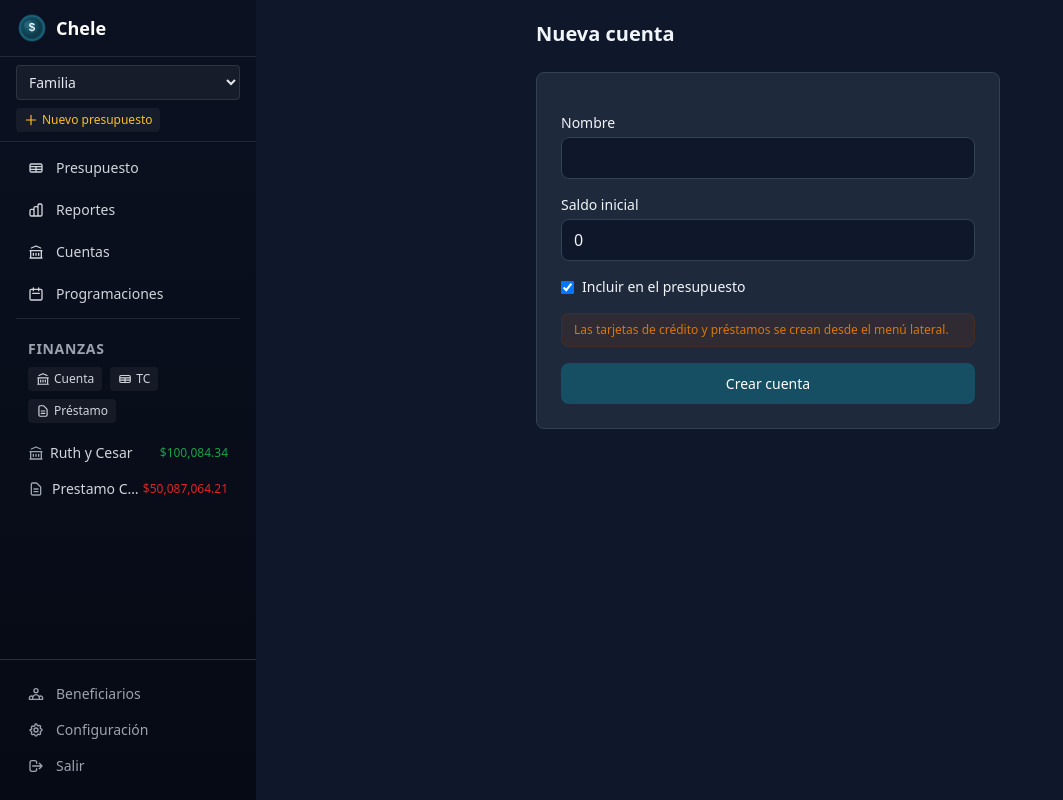
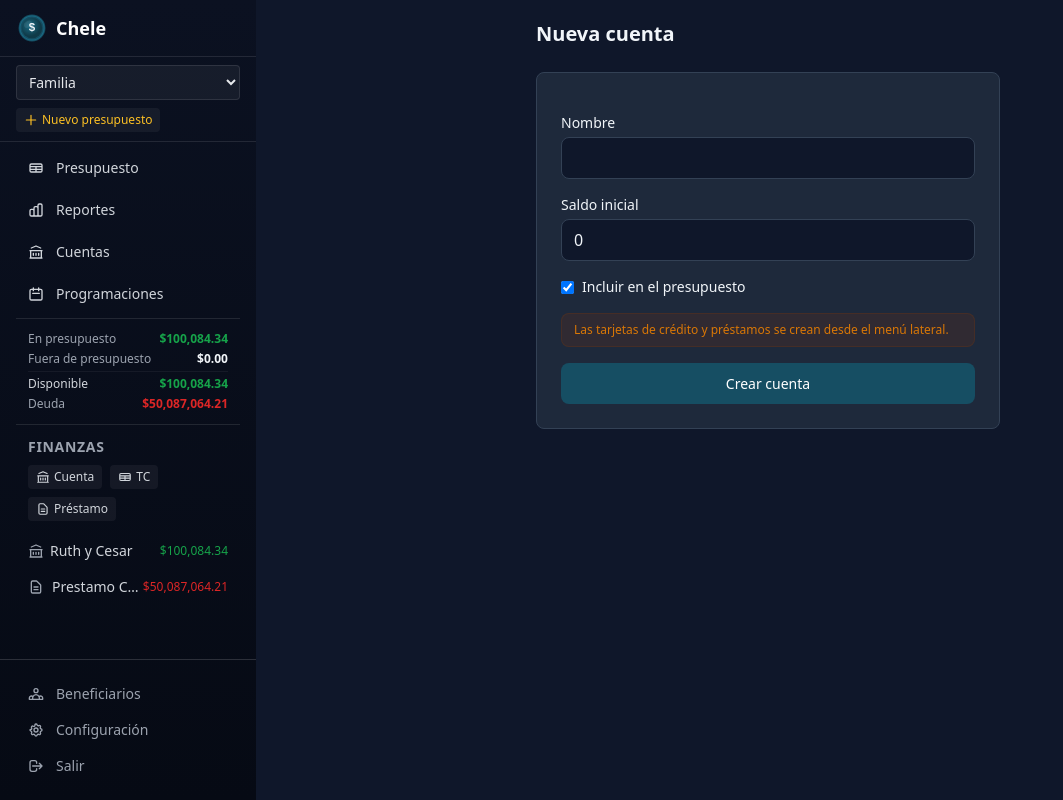
Before and after one commit to cesardarinel/chele, a Django app: page /cuentas/crear/ in a window 1280 px wide. Shown: the whole page, without its empty margins (0-1063 px from the left). Run offline with Django 5.2, Linux system fonts and the light colour scheme; a user stored in the database is signed in; data comes from the database, SQL or seed files in the repository; data that the repository does not hold is empty; some libraries are stand-ins or nearby versions.

Commit message:
Add sidebar totals: on/off budget, available, and total debt

```diff
--- a/chele/context_processors.py
+++ b/chele/context_processors.py
@@ -1,4 +1,7 @@
+from django.db.models import Sum
 from apps.budgets.models import Budget
+from apps.credit_cards.models import CreditCard
+from apps.loans.models import Loan
 
 
 def active_budget(request):
@@ -9,7 +12,25 @@ def active_budget(request):
     active = budgets.filter(id=budget_id).first() if budget_id else budgets.first()
     if not budget_id and active:
         request.session['active_budget_id'] = str(active.id)
-    return {
+
+    ctx = {
         'user_budgets': budgets,
         'active_budget': active,
     }
+
+    if active:
+        accounts = active.accounts.all()
+        on_budget_qs = accounts.filter(on_budget=True)
+        off_budget_qs = accounts.filter(on_budget=False)
+        ctx['sidebar_total_on_budget'] = on_budget_qs.aggregate(Sum('balance'))['balance__sum'] or 0
+        ctx['sidebar_total_off_budget'] = off_budget_qs.aggregate(Sum('balance'))['balance__sum'] or 0
+        ctx['sidebar_grand_total'] = ctx['sidebar_total_on_budget'] + ctx['sidebar_total_off_budget']
+
+        ccs = CreditCard.objects.filter(budget=active)
+        ctx['sidebar_cc_debt'] = cc_debt = sum(cc.balance for cc in ccs if cc.balance < 0)
+
+        loans = Loan.objects.filter(budget=active, status='active')
+        ctx['sidebar_loan_debt'] = loan_debt = loans.aggregate(Sum('remaining_balance'))['remaining_balance__sum'] or 0
+        ctx['sidebar_total_debt'] = abs(cc_debt) + loan_debt
+
+    return ctx
--- a/templates/base.html
+++ b/templates/base.html
@@ -102,7 +102,29 @@
                     Programaciones
                 </a>
 
-                <div class="border-t border-white/10 my-4 md:my-5 pt-4 md:pt-5">
+                <div class="border-t border-white/10 my-3 pt-3">
+                    <div class="px-3 space-y-1 mb-3">
+                        <div class="flex items-center justify-between text-[10px] md:text-xs">
+                            <span class="text-gray-400">En presupuesto</span>
+                            <span class="font-semibold text-chele-success">${{ sidebar_total_on_budget|currency }}</span>
+                        </div>
+                        <div class="flex items-center justify-between text-[10px] md:text-xs">
+                            <span class="text-gray-400">Fuera de presupuesto</span>
+                            <span class="font-semibold text-chele-text">${{ sidebar_total_off_budget|currency }}</span>
+                        </div>
+                        <div class="flex items-center justify-between text-[10px] md:text-xs pt-1 border-t border-white/5">
+                            <span class="text-gray-300 font-medium">Disponible</span>
+                            <span class="font-semibold text-chele-success">${{ sidebar_grand_total|currency }}</span>
+                        </div>
+                        {% if sidebar_cc_debt or sidebar_loan_debt %}
+                        <div class="flex items-center justify-between text-[10px] md:text-xs">
+                            <span class="text-gray-400">Deuda</span>
+                            <span class="font-semibold text-chele-danger">${{ sidebar_total_debt|currency }}</span>
+                        </div>
+                        {% endif %}
+                    </div>
+                </div>
+                <div class="border-t border-white/10 my-3 pt-3">
                     <div class="px-3 mb-3">
                         <p class="text-xs md:text-sm text-gray-400 uppercase tracking-wider font-semibold mb-2">Finanzas</p>
                         <div class="flex flex-wrap gap-2">
```
